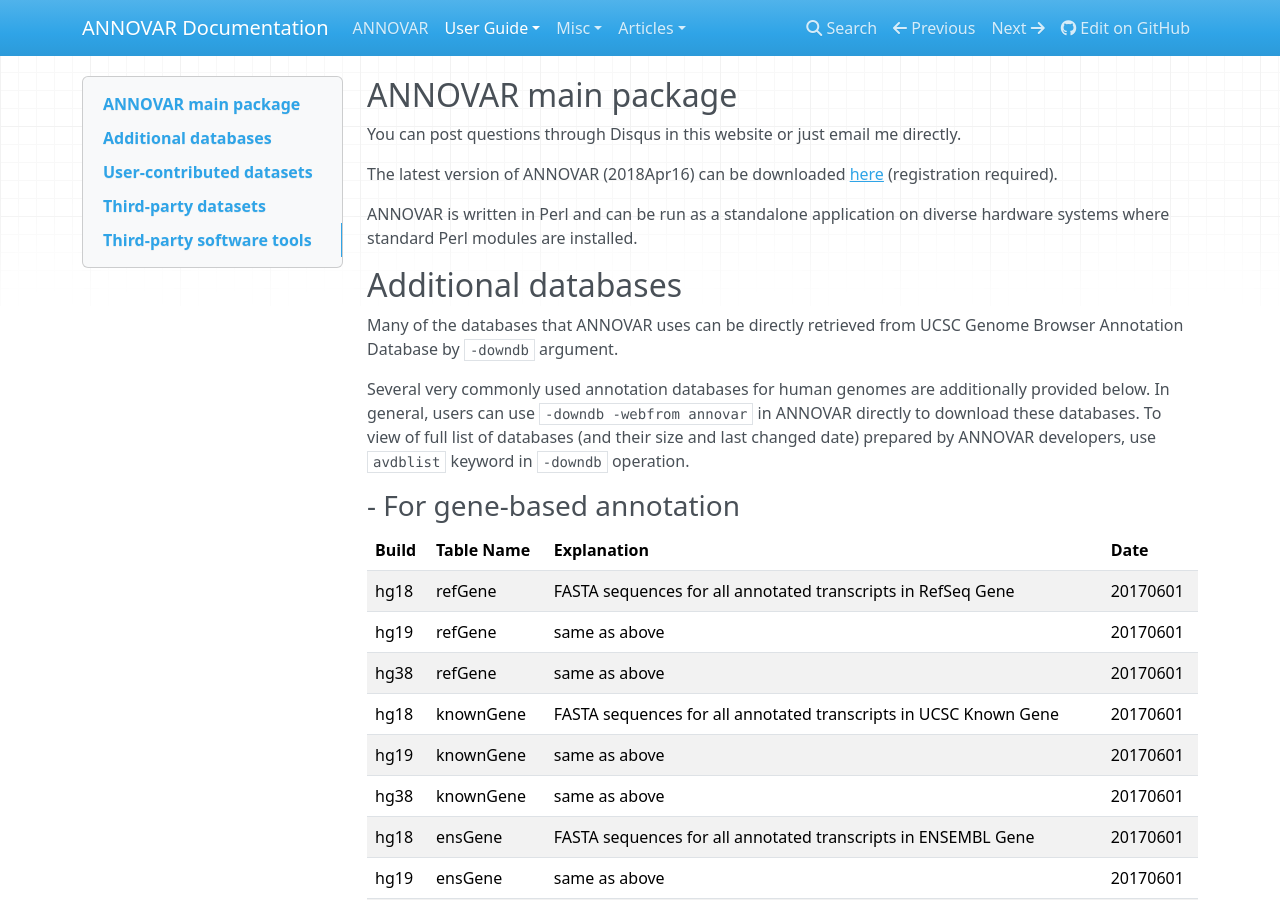
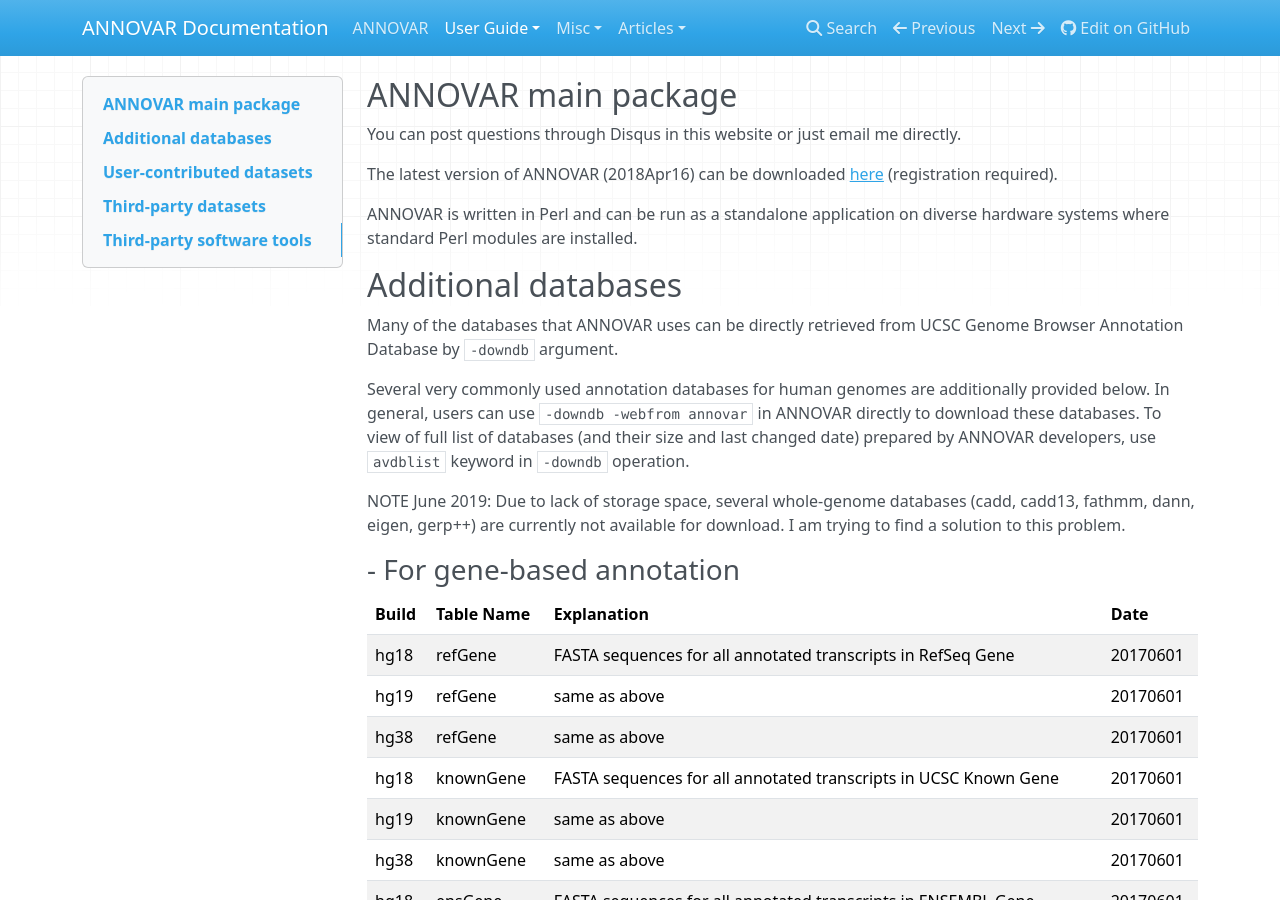
Before and after one commit to WGLab/doc-ANNOVAR, an MkDocs documentation site: the page built from docs/user-guide/download.md, in a window 1280 px wide and 900 px high. Built offline with MkDocs 1.6.1, drawn with Linux system fonts in a browser that asks for light colours; nearby versions of some CDN libraries; comment, search, counter and statistics services are not loaded; old or Windows-style settings are respelled for this version of MkDocs.

Commit message:
Update download.md

```diff
--- a/docs/user-guide/download.md
+++ b/docs/user-guide/download.md
@@ -11,6 +11,8 @@ ANNOVAR is written in Perl and can be run as a standalone application on diverse
 Many of the databases that ANNOVAR uses can be directly retrieved from UCSC Genome Browser Annotation Database by `-downdb` argument.
 
 Several very commonly used annotation databases for human genomes are additionally provided below. In general, users can use `-downdb -webfrom annovar` in ANNOVAR directly to download these databases. To view of full list of databases (and their size and last changed date) prepared by ANNOVAR developers, use `avdblist` keyword in `-downdb` operation.
+
+NOTE June 2019: Due to lack of storage space, several whole-genome databases (cadd, cadd13, fathmm, dann, eigen, gerp++) are currently not available for download. I am trying to find a solution to this problem.
 
 ### - For gene-based annotation
 
```
